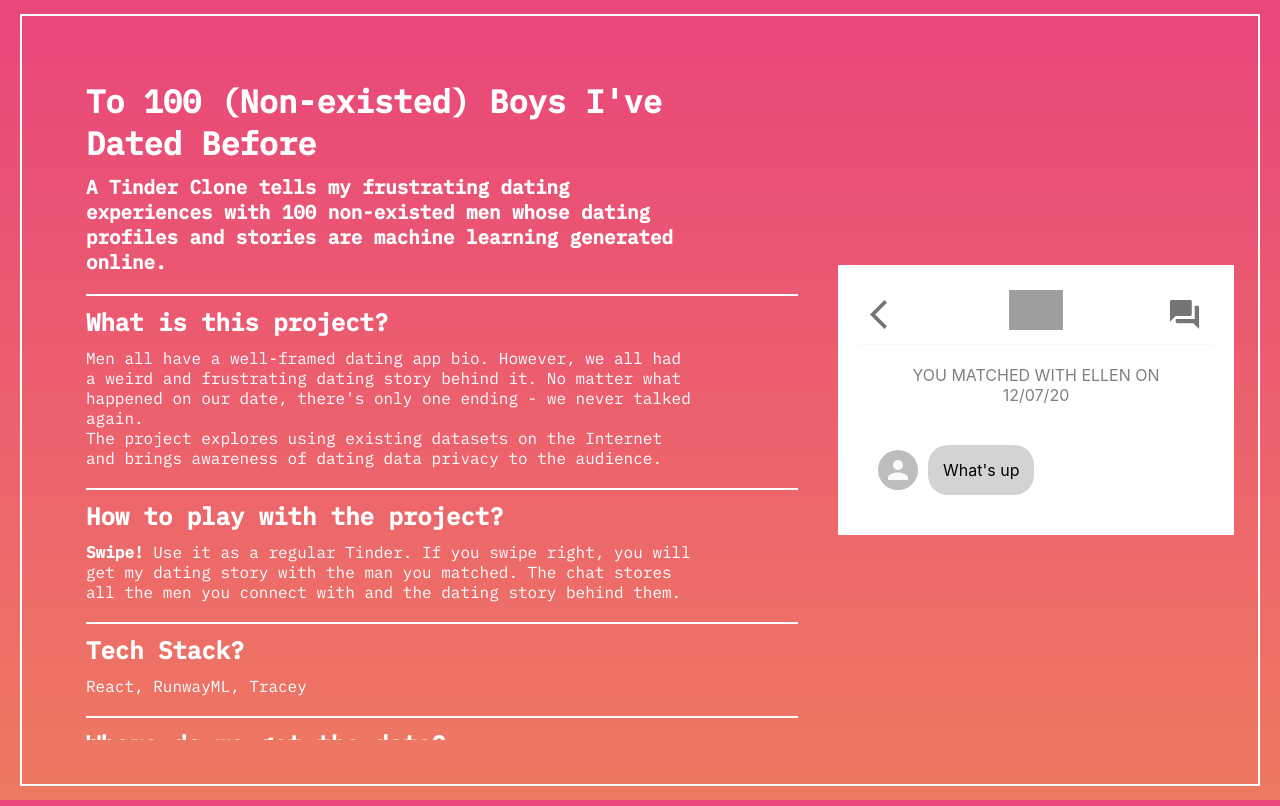
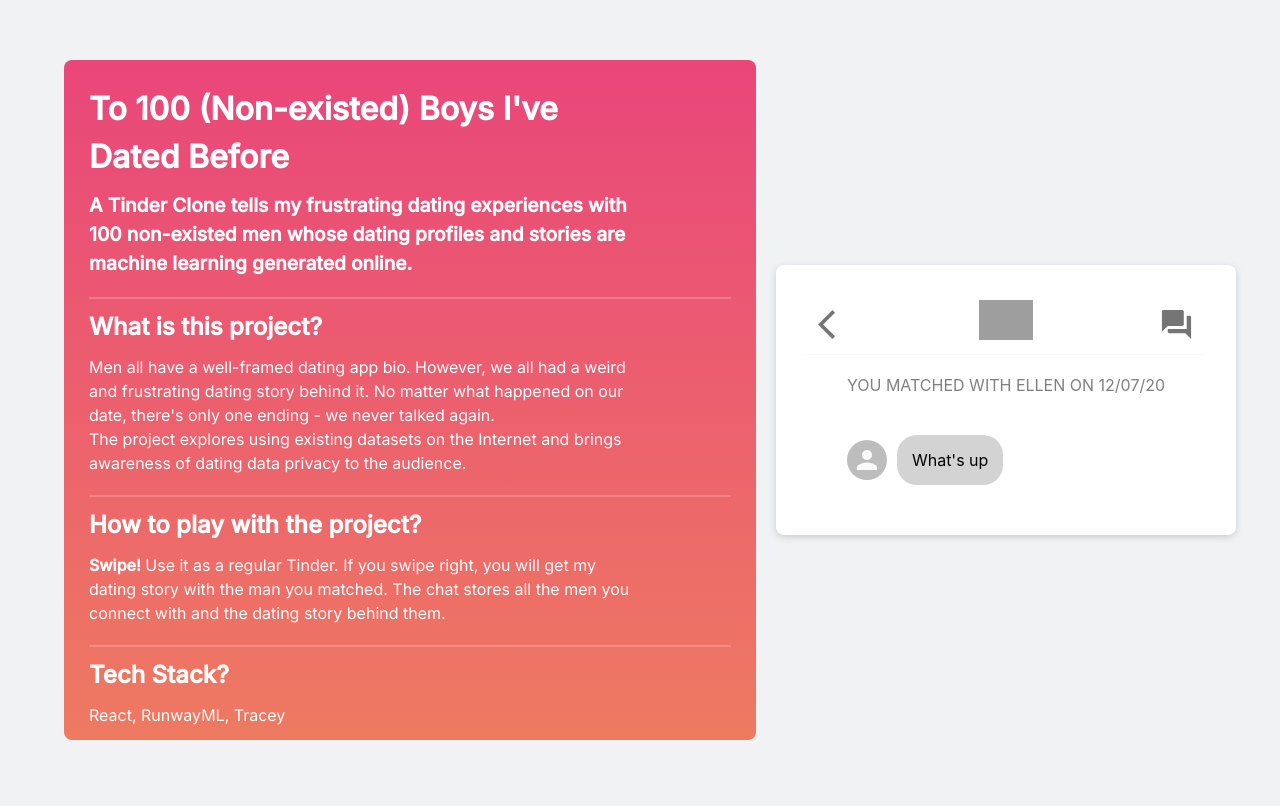
Before and after one commit to zeyaoli/To-100-non-existed-boys-Ive-dated-before, a React (Create React App) app: page /chat/Sara in a window 1280 px wide. Built offline with nearby package versions, Linux system fonts and the light colour scheme; grey boxes are pictures that could not be loaded.

Commit message:
style update!

```diff
--- a/src/App.css
+++ b/src/App.css
@@ -1,28 +1,35 @@
-@import url("https://fonts.googleapis.com/css2?family=IBM+Plex+Mono:wght@400;500&display=swap");
+@import url("https://fonts.googleapis.com/css2?family=Inter:wght@400;500&display=swap");
 .app {
     display: flex;
     flex-direction: row;
-  max-width: 1440px;
     margin: 20px;
     padding: 1.5rem;
-  border: 2px #ffffff solid;
     overflow: hidden;
     justify-content: center;
+    max-height: 90vh;
 }
 .about {
     width: 60vw;
+    max-width: 700px;
     margin: 20px;
-  padding: 20px;
-  font-family: "IBM Plex Mono", monospace;
+    padding: 25px;
+    font-family: "Inter", sans-serif;
     color: #ffffff;
-  height: 80vh;
     overflow: auto;
+    line-height: 1.5;
+    background: linear-gradient(
+        180deg,
+        #e9467a 0%,
+        #ec606e 50.85%,
+        #ee7a61 100%
+    );
+    border-radius: 8px;
 }
 .tinder {
-  max-width: 550px;
-  width: 30vw;
+    max-width: 400px;
+    width: 100%;
     /* min-width: 375px; */
-  padding: 20px;
+    padding: 30px;
     margin: auto;
     overflow-y: hidden;
     background: white;
@@ -30,6 +37,8 @@
     flex-direction: column;
     justify-content: center;
     align-items: center;
+    box-shadow: 0 2px 6px 0 rgb(185 191 200 / 74%);
+    border-radius: 8px;
 }
 
 @media only screen and (max-width: 1024px) {
@@ -46,18 +55,17 @@
         display: flex;
         padding: 0;
         flex-direction: column;
+        max-width: 480px;
         width: 90vw;
     }
 }
 
-@media (min-width: 1440px) {
+@media screen and (min-width: 768px) {
+}
+
+@media screen and (min-width: 1440px) {
     .app {
+        max-width: 1390px;
         margin: 20px auto;
     }
 }
-
-@media (min-width: 2250px) {
-  .tinder {
-    width: 40vw;
-  }
-}
--- a/src/components/About.css
+++ b/src/components/About.css
@@ -1,5 +1,5 @@
 .folded {
-  border-top: 2px #ffffff solid;
+    border-top: 2px rgba(255, 255, 255, 0.2) solid;
     margin: 20px 0;
 }
 
--- a/src/components/Match.css
+++ b/src/components/Match.css
@@ -1,7 +1,8 @@
 .match {
     position: absolute;
-  background-color: #f52660;
-  width: 30vw;
+    background-color: #fff;
+    width: 50vw;
+    max-width: 500px;
     left: 50%;
     top: 50%;
     transform: translate(-50%, -50%);
@@ -11,21 +12,26 @@
     align-items: center;
     border-radius: 10px;
     padding: 20px;
-  font-family: "IBM Plex Mono", monospace;
+    font-family: "Inter", sans-serif;
+    line-height: 1.5;
     box-shadow: 0px 18px 53px 0px rgba(0, 0, 0, 0.3);
 }
 .match > h3 {
-  color: #ffffff;
+    color: #21262e;
     font-size: 1rem;
+    text-align: center;
+    padding-bottom: 1rem;
+    border-bottom: 1px solid #a0a0a0;
 }
 
 .match__text {
     margin: 10px 0;
-  color: #ffffff;
+    color: #21262e;
     font-size: 0.9rem;
 }
 .match > button {
     padding: 10px;
     margin: 5px;
-  font-family: "IBM Plex Mono", monospace;
+    font-family: "Inter", sans-serif;
+    border-radius: 8px;
 }
--- a/src/components/Match.js
+++ b/src/components/Match.js
@@ -7,10 +7,10 @@ const Match = ({ isMatched, setIsMatched, person }) => {
     };
 
     return (
-    <div className='match' style={{ display: isMatched ? "flex" : "none" }}>
+        <div className="match" style={{ display: isMatched ? "flex" : "none" }}>
             <h3>So we matched... but what happened after?</h3>
-      <p className='match__text'>{person.story}</p>
-      <button onClick={handleClick}>thank u, next</button>
+            <p className="match__text">{person.story}</p>
+            <button onClick={handleClick}>Boy bye</button>
         </div>
     );
 };
--- a/src/components/TinderCards.css
+++ b/src/components/TinderCards.css
@@ -1,10 +1,13 @@
+.swipe {
+    width: 100%;
+}
 .card {
     position: relative;
-  width: 22.5vw;
     flex-grow: 1;
     padding: 20px;
     max-width: 85vw;
-  height: 57.5vh;
+    height: 60vh;
+    max-height: 540px;
     border-radius: 20px;
     background-size: cover;
     background-position: center;
@@ -15,12 +18,14 @@
     position: absolute;
     bottom: 10px;
     color: white;
+    line-height: 1.5;
 }
 .card__info {
     display: flex;
     flex-direction: row;
     align-items: center;
     vertical-align: bottom;
+    text-shadow: 2px 2px 3px rgba(165, 165, 165, 0.3);
 }
 .card__info > h3 {
     font-size: 2em;
@@ -42,14 +47,13 @@
     justify-content: center;
     margin-top: 2vh;
     margin-bottom: 2vh;
-  widows: 100%;
+    width: 100%;
     align-items: center;
 }
 
 @media only screen and (max-width: 1024px) {
     .card {
-    width: 47.5vw;
-    /* height: 70vh; */
+        margin: 20px;
     }
     .tinderCards__cardContainer {
         display: flex;
@@ -57,15 +61,8 @@
     }
 }
 
-@media only screen and (max-width: 600px) {
+@media only screen and (max-width: 768px) {
     .card {
-    width: 70vw;
-    /* height: 70vh; */
+        margin: 20px;
     }
 }
-
-@media (min-width: 2250px) {
-  .card {
-    width: 20vw;
-  }
-}
--- a/src/index.css
+++ b/src/index.css
@@ -1,16 +1,17 @@
 * {
     margin: 0;
+    padding: 0;
 }
 
 body {
     margin: 0;
     height: 100vh;
-  font-family: -apple-system, BlinkMacSystemFont, "Segoe UI", "Roboto", "Oxygen",
-    "Ubuntu", "Cantarell", "Fira Sans", "Droid Sans", "Helvetica Neue",
-    sans-serif;
+    font-family: -apple-system, BlinkMacSystemFont, "Segoe UI", "Roboto",
+        "Oxygen", "Ubuntu", "Cantarell", "Fira Sans", "Droid Sans",
+        "Helvetica Neue", sans-serif;
     -webkit-font-smoothing: antialiased;
     -moz-osx-font-smoothing: grayscale;
-  background: linear-gradient(180deg, #e9467a 0%, #ec606e 50.85%, #ee7a61 100%);
+    background: #f0f2f4;
     display: flex;
     flex-direction: column;
     justify-content: center;
```
Lines whose indentation alone changed are shown as unchanged.
